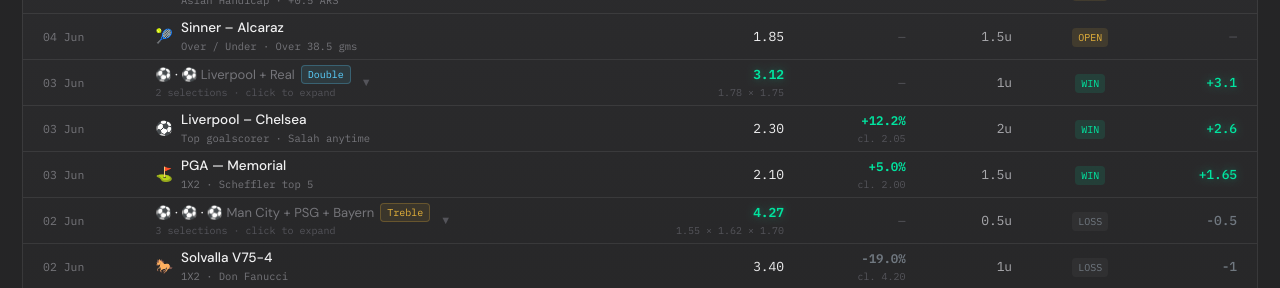
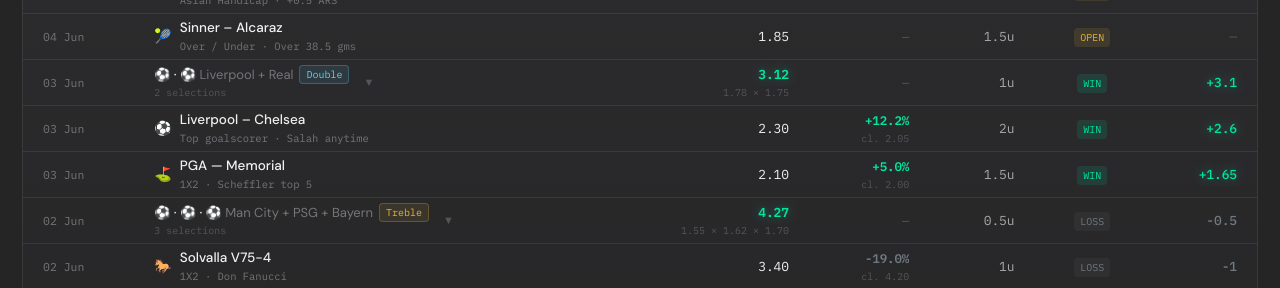
Before and after one commit to jespergisslen/bankroller, a Next.js app: page /dashboard in a window 1280 px wide. Shown: the part 982-1270 px from the top of the page. Built offline with nearby package versions, Linux system fonts and the light colour scheme.

Commit message:
fix(table): multi-bet rows open drawer on click, expand arrow is separate button

```diff
--- a/src/app/dashboard/page.tsx
+++ b/src/app/dashboard/page.tsx
@@ -292,7 +292,7 @@ function BetRow({ bet, onClick }: { bet: Bet; onClick: () => void }) {
   return (
     <>
       <tr
-        onClick={() => { if (isMulti) setExpanded(e => !e); else onClick(); }}
+        onClick={onClick}
         style={{ borderTop: "1px solid var(--line)", height: "var(--row-h)", transition: "background 0.1s", cursor: "pointer" }}
         onMouseEnter={e => (e.currentTarget as HTMLElement).style.background = "rgba(255,255,255,0.035)"}
         onMouseLeave={e => (e.currentTarget as HTMLElement).style.background = "transparent"}
@@ -325,10 +325,20 @@ function BetRow({ bet, onClick }: { bet: Bet; onClick: () => void }) {
                   }}>{bet.betType}</span>
                 </div>
                 <div style={{ color: "var(--text-4)", fontFamily: "var(--mono)", fontSize: 10, marginTop: 1 }}>
-                  {bet.selections.length} selections · click to {expanded ? "collapse" : "expand"}
+                  {bet.selections.length} selections
                 </div>
               </div>
-              <span style={{ color: "var(--text-4)", fontSize: 11, marginLeft: 2 }}>{expanded ? "▲" : "▼"}</span>
+              <button
+                onClick={e => { e.stopPropagation(); setExpanded(v => !v); }}
+                style={{
+                  background: "none", border: "none", cursor: "pointer",
+                  color: "var(--text-4)", fontSize: 11, padding: "4px 6px",
+                  borderRadius: "var(--r-s)", transition: "background 0.1s",
+                }}
+                onMouseEnter={e => (e.currentTarget as HTMLElement).style.background = "rgba(255,255,255,0.06)"}
+                onMouseLeave={e => (e.currentTarget as HTMLElement).style.background = "none"}
+                title={expanded ? "Collapse" : "Expand selections"}
+              >{expanded ? "▲" : "▼"}</button>
             </div>
           ) : (
             <div style={{ display: "flex", alignItems: "center", gap: 8 }}>
```
